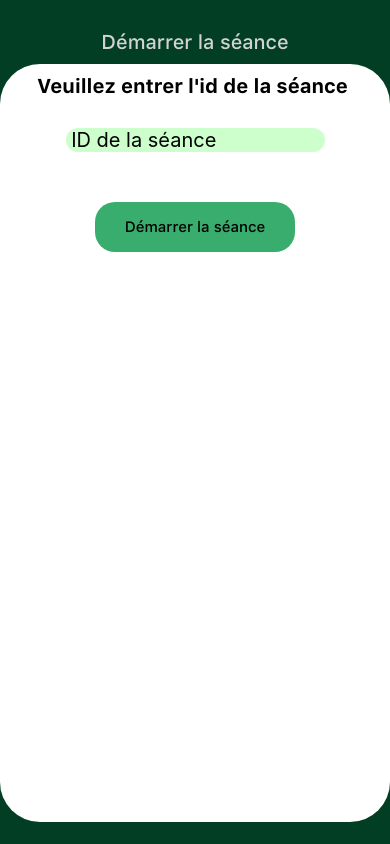
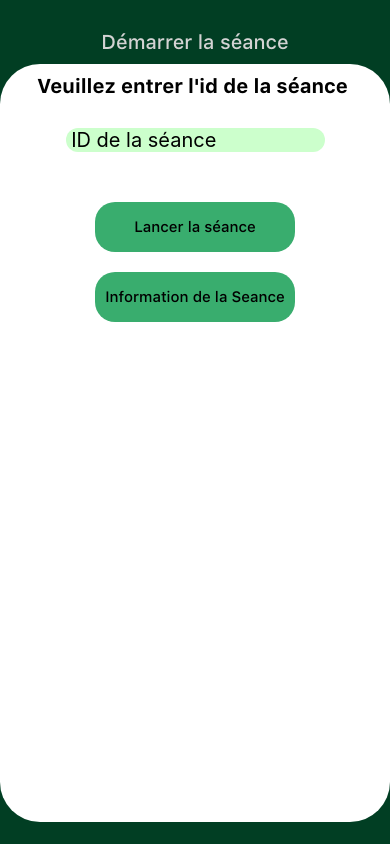
Before and after one commit to Massi-px/Smart-Cage, a React Native app: screen /DemarrerSeance in a window 390 px wide. Built offline with nearby package versions, Linux system fonts and the light colour scheme.

Commit message:
Change DemarrerSeance, SetSeance Screen

```diff
--- a/App.js
+++ b/App.js
@@ -63,7 +63,7 @@ export default function App() {
 const[loaded] = useFonts({
   SFLight: require('./assets/fonts/SF-Pro-Text-Light.otf'),
   SFMedium: require('./assets/fonts/SF-Pro-Text-Medium.otf'),
-  SFBold: require('./assets/fonts/SF-Pro-Text-Bold.otf')
+  SFBold: require('./assets/fonts/SF-Pro-Text-Bold.otf'),
 });
 if (!loaded) {
   return null;
--- a/screen/Entraineur/EntraineurDemarrerSeance.js
+++ b/screen/Entraineur/EntraineurDemarrerSeance.js
@@ -63,8 +63,16 @@ render(){
         </View>
       <View>
         <TouchableOpacity onPress={this.DemarrerSeance} style={styles.BoutonDemarrerSeance}>
-          <Text style={styles.textBoutonDemarrerSeance}>Démarrer la séance</Text>
+          <Text style={styles.textBouton}>Lancer la séance</Text>
         </TouchableOpacity>
+      </View>
+      <View>
+        <TouchableOpacity style={styles.Bouton}>
+          <Text style={styles.textBouton}>Information de la Seance</Text>
+        </TouchableOpacity>
+      </View>
+      <View>
+
       </View>
     </View>
   </SafeAreaView>
@@ -133,7 +141,17 @@ const styles = StyleSheet.create({
     alignItems:"center",
     justifyContent:"center",
   },
-  textBoutonDemarrerSeance:{
+
+  Bouton: {
+    top:70,
+    width:200,
+    height:50,
+    borderRadius:20,
+    backgroundColor:"#39AD6E",
+    alignItems:"center",
+    justifyContent:"center",
+  },
+  textBouton:{
     fontFamily:'SFMedium',
     fontSize:15,
   },
--- a/screen/Entraineur/EntraineurSetSeanceScreen.js
+++ b/screen/Entraineur/EntraineurSetSeanceScreen.js
@@ -7,7 +7,7 @@ import { LogBox } from "react-native";
 import Seance from '../../class/CSeance';
 import Information from '../../class/CInformation';
 import Login from '../../class/CLogin';
-import { xorBy } from 'lodash';
+import MultiSelect from 'react-native-multiple-select';
 
 
 var nouvelleSeance = new Seance();
@@ -37,21 +37,22 @@ created() {
     ]);
   }
 
+  creationSeance = () => {
+    nouvelleSeance.creationSeance(this.state.dateSeance, this.state.categorie, this.state.zoneDeTir, this.state.joueurSelectionne);
+  }
+
   listeJoueur = async() => {
-    var categoriePlayerList='';
+    var categoriePlayerList=[];
     await InformationInstance.requeteListeJoueur(this.state.categorie);
-
     categoriePlayerList=InformationInstance.getListeJoueur();
 
-    for (let index = 0; index < categoriePlayerList.length; index++)
+    /*for (let index = 0; index < categoriePlayerList.length; index++)
     {
     listeJoueur.push({item: categoriePlayerList[index].nom, id:categoriePlayerList[index].nom});
     }
+    */
+    listeJoueur = categoriePlayerList;
     console.log(listeJoueur);
-  }
-
-  creationSeance = () => {
-    nouvelleSeance.creationSeance(this.state.dateSeance, this.state.categorie, this.state.zoneDeTir, this.state.joueurSelectionne);
   }
 
   onSelectedItemsChange = selectListJoueur => {
@@ -64,6 +65,7 @@ created() {
 
     var information = ConnexionUser.getInformationJoueur();
     const getNom = () => {return(information.nom)};
+    const {selectListJoueur} = this.state;
 
   return(
   <SafeAreaView style={styles.container}>
@@ -126,6 +128,31 @@ created() {
           <View style={styles.blockSeance}>
               <Text style={styles.textCreationSeance}> Liste des joueurs :</Text>
             <View style={styles.blockSeanceTest}>
+              <TouchableOpacity onPress={this.listeJoueur}>
+                <Text>Test</Text>
+              </TouchableOpacity>
+              <MultiSelect
+              hideTags
+              items={listeJoueur}
+              uniqueKey="nom"
+              ref={(component) => { this.multiSelect = component }}
+              onSelectedItemsChange={this.onSelectedItemsChange}
+              selectedItems={selectListJoueur}
+              selectText="Selection des joueurs"
+              searchInputPlaceholderText="Search Items..."
+              onChangeInput={ (text)=> console.log(text)}
+              altFontFamily="ProximaNova-Light"
+              tagRemoveIconColor="#CCC"
+              tagBorderColor="#CCC"
+              tagTextColor="#CCC"
+              selectedItemTextColor="#CCC"
+              selectedItemIconColor="#CCC"
+              itemTextColor="#000"
+              displayKey="nom"
+              searchInputStyle={{ color: '#CCC' }}
+              submitButtonColor="#CCC"
+              submitButtonText="Submit"
+              />
             </View>
             </View>
 
```
